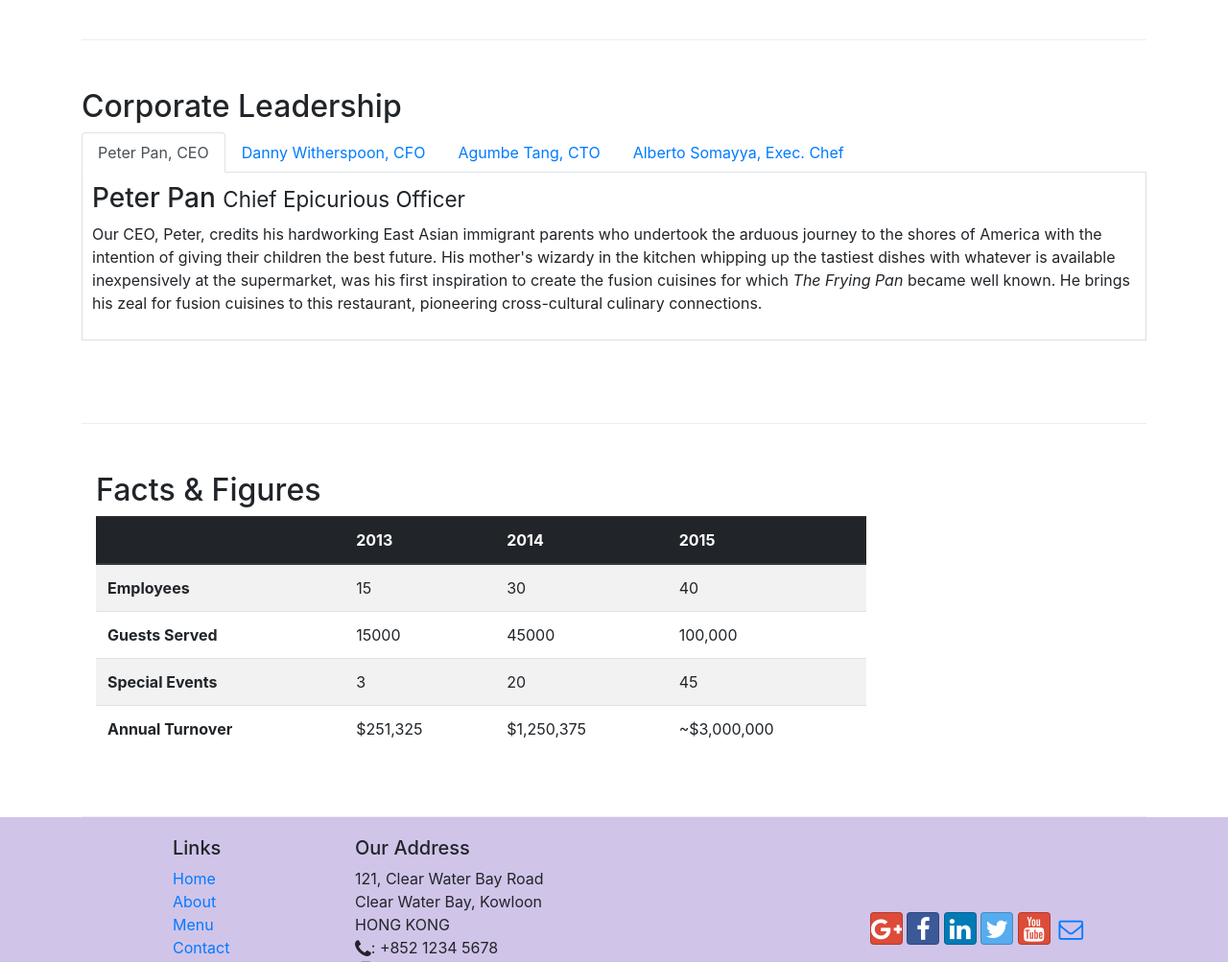
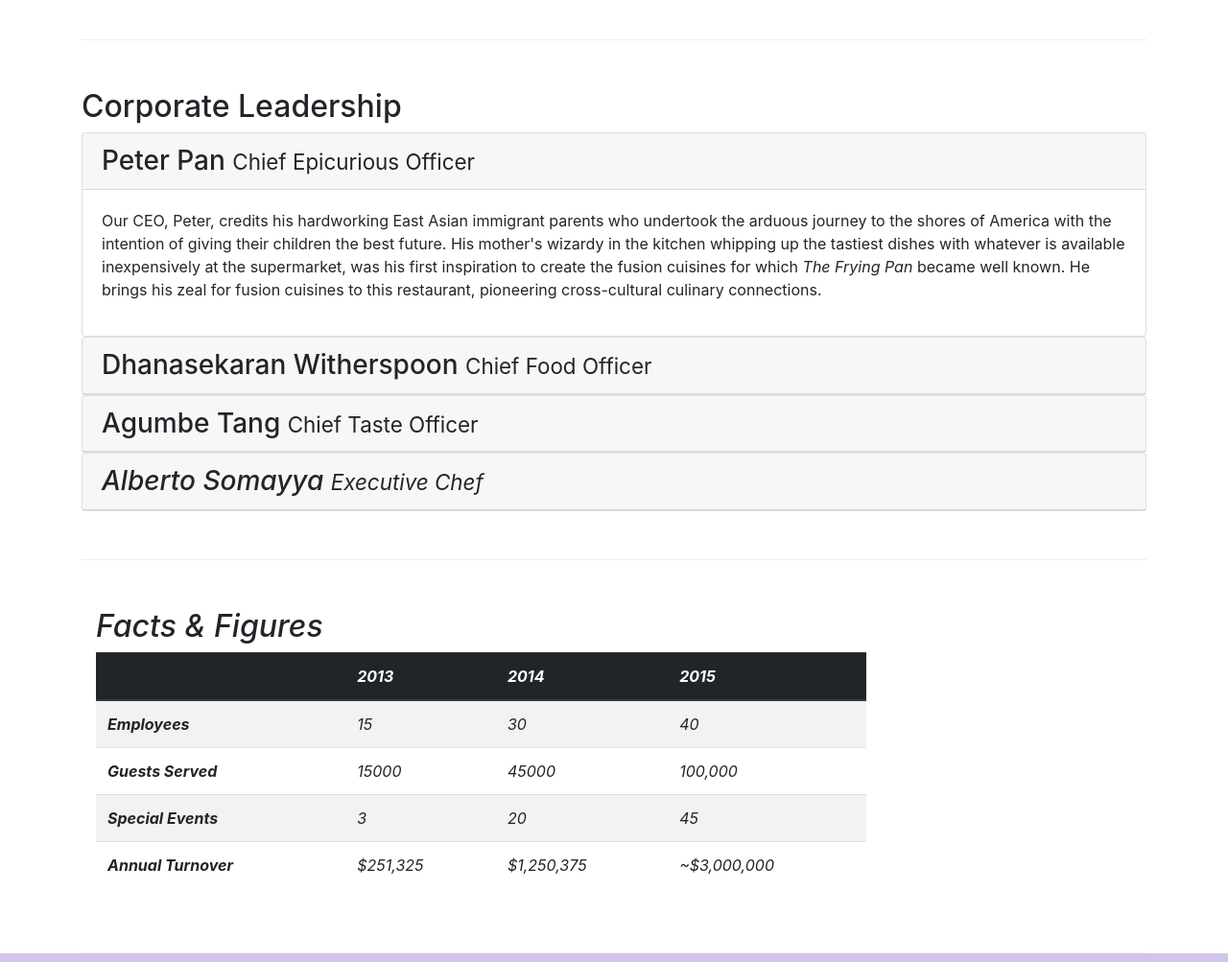
Before and after one commit to parthsethiUF/git-test-bootstrap, a website: page conFusion/aboutus.html in a window 1280 px wide. Shown: the part 880-1883 px from the top of the page at 96% size. Drawn offline with nearby package versions, Linux system fonts and the light colour scheme.

Commit message:
accordian

```diff
--- a/conFusion/aboutus.html
+++ b/conFusion/aboutus.html
@@ -101,40 +101,63 @@
         <div  class = "row row-content">
             <div>
                 <h2>Corporate Leadership</h2>
+            </div>
+            <div id="accordion">
+                <div class="card">
+                    <div class="card-header" role="tab" id="peterhead">
+                    <h3 class="mb-0">
+                        <a data-toggle="collapse" data-target="#peter">
+                        Peter Pan <small>Chief Epicurious Officer</small>
+                        </a>
+                    </h3>
+                    </div>
+                    <div class="collapse show" id="peter" data-parent="#accordion">
+                        <div class="card-body">
+                            <p class="d-none d-sm-block">Our CEO, Peter, credits his hardworking East Asian immigrant parents who undertook the arduous journey to the shores of America with the intention of giving their children the best future. His mother's wizardy in the kitchen whipping up the tastiest dishes with whatever is available inexpensively at the supermarket, was his first inspiration to create the fusion cuisines for which <em>The Frying Pan</em> became well known. He brings his zeal for fusion cuisines to this restaurant, pioneering cross-cultural culinary connections.</p>
+                        </div>
+                    </div>
+                </div>
 
-                <ul class = "nav nav-tabs">
-                    <li class = "nav-item">
-                        <a class = "nav-link active" href = "#peter" role = "tab" data-toggle="tab"> Peter Pan, CEO</a>
-                    </li>
-                    <li class="nav-item">
-                      <a class="nav-link" href="#danny" role="tab"
-                        data-toggle="tab">Danny Witherspoon, CFO</a>
-                    </li>
-                    <li class="nav-item">
-                      <a class="nav-link" href="#agumbe"role="tab"
-                        data-toggle="tab">Agumbe Tang, CTO</a>
-                    </li>
-                    <li class="nav-item">
-                      <a class="nav-link" href="#alberto" role="tab"
-                        data-toggle="tab">Alberto Somayya, Exec. Chef</a>
-                    </li>
-                </ul>
-                <div class = "tab-content">
-                    <div id = "peter" class = "tab-pane fade show active" role = "tabpanel">
-                        <h3>Peter Pan <small>Chief Epicurious Officer</small></h3>
-                        <p class = "d-none d-sm-block">Our CEO, Peter, credits his hardworking East Asian immigrant parents who undertook the arduous journey to the shores of America with the intention of giving their children the best future. His mother's wizardy in the kitchen whipping up the tastiest dishes with whatever is available inexpensively at the supermarket, was his first inspiration to create the fusion cuisines for which <em>The Frying Pan</em> became well known. He brings his zeal for fusion cuisines to this restaurant, pioneering cross-cultural culinary connections.</p>
+                <div class="card">
+                        <div class="card-header" role="tab" id="dannyhead">
+                        <h3 class="mb-0">
+                            <a class="collapsed" data-toggle="collapse" data-target="#danny">
+                            Dhanasekaran Witherspoon <small>Chief Food Officer</small>
+                            </a>
+                        </h3>
                     </div>
-                    <div id = "danny" class = "tab-pane fade" role = "tabpanel">
-                        <h3>Dhanasekaran Witherspoon <small>Chief Food Officer</small></h3>
-                        <p class = "d-none d-sm-block">Our CFO, Danny, as he is affectionately referred to by his colleagues, comes from a long established family tradition in farming and produce. His experiences growing up on a farm in the Australian outback gave him great appreciation for varieties of food sources. As he puts it in his own words, <em>Everything that runs, wins, and everything that stays, pays!</em></p>
+                    <div class="collapse" id="danny" data-parent="#accordion">
+                        <div class="card-body">
+                            <p class="d-none d-sm-block">Our CFO, Danny, as he is affectionately referred to by his colleagues, comes from a long established family tradition in farming and produce. His experiences growing up on a farm in the Australian outback gave him great appreciation for varieties of food sources. As he puts it in his own words, <em>Everything that runs, wins, and everything that stays, pays!</em></p>
+                        </div>
                     </div>
-                    <div id = "agumbe" class = "tab-pane fade" role = "tabpanel">
-                        <h3>Agumbe Tang <small>Chief Taste Officer</small></h3>
-                        <p  class = "d-none d-sm-block">Blessed with the most discerning gustatory sense, Agumbe, our CTO, personally ensures that every dish that we serve meets his exacting tastes. Our chefs dread the tongue lashing that ensues if their dish does not meet his exacting standards. He lives by his motto, <em>You click only if you survive my lick.</em></p>
+                </div>
+                <div class="card">
+                        <div class="card-header" role="tab" id="agumbehead">
+                        <h3 class="mb-0">
+                            <a class="collapsed" data-toggle="collapse" data-target="#agumbe">
+                            Agumbe Tang <small>Chief Taste Officer</small>
+                            </a>
+                        </h3>
                     </div>
-                    <div id = "alberto" class = "tab-pane fade" role = "tabpanel">
-                        <h3>Alberto Somayya <small>Executive Chef</small></h3>
-                        <p  class = "d-none d-sm-block">Award winning three-star Michelin chef with wide International experience having worked closely with whos-who in the culinary world, he specializes in creating mouthwatering Indo-Italian fusion experiences. He says, <em>Put together the cuisines from the two craziest cultures, and you get a winning hit! Amma Mia!</em></p>
+                    <div class="collapse" id="agumbe" data-parent="#accordion">
+                        <div class="card-body">
+                            <p class="d-none d-sm-block">Blessed with the most discerning gustatory sense, Agumbe, our CTO, personally ensures that every dish that we serve meets his exacting tastes. Our chefs dread the tongue lashing that ensues if their dish does not meet his exacting standards. He lives by his motto, <em>You click only if you survive my lick.</p>
+                        </div>
+                    </div>
+                </div>
+                <div class="card">
+                        <div class="card-header" role="tab" id="albertohead">
+                        <h3 class="mb-0">
+                            <a class="collapsed" data-toggle="collapse" data-target="#alberto">
+                            Alberto Somayya <small>Executive Chef</small>
+                            </a>
+                        </h3>
+                    </div>
+                    <div class="collapse" id="alberto" data-parent="#accordion">
+                        <div class="card-body">
+                            <p class="d-none d-sm-block">Award winning three-star Michelin chef with wide International experience having worked closely with whos-who in the culinary world, he specializes in creating mouthwatering Indo-Italian fusion experiences. He says, <em>Put together the cuisines from the two craziest cultures, and you get a winning hit! Amma Mia!</em></p>
+                        </div>
                     </div>
                 </div>
             </div>
```
